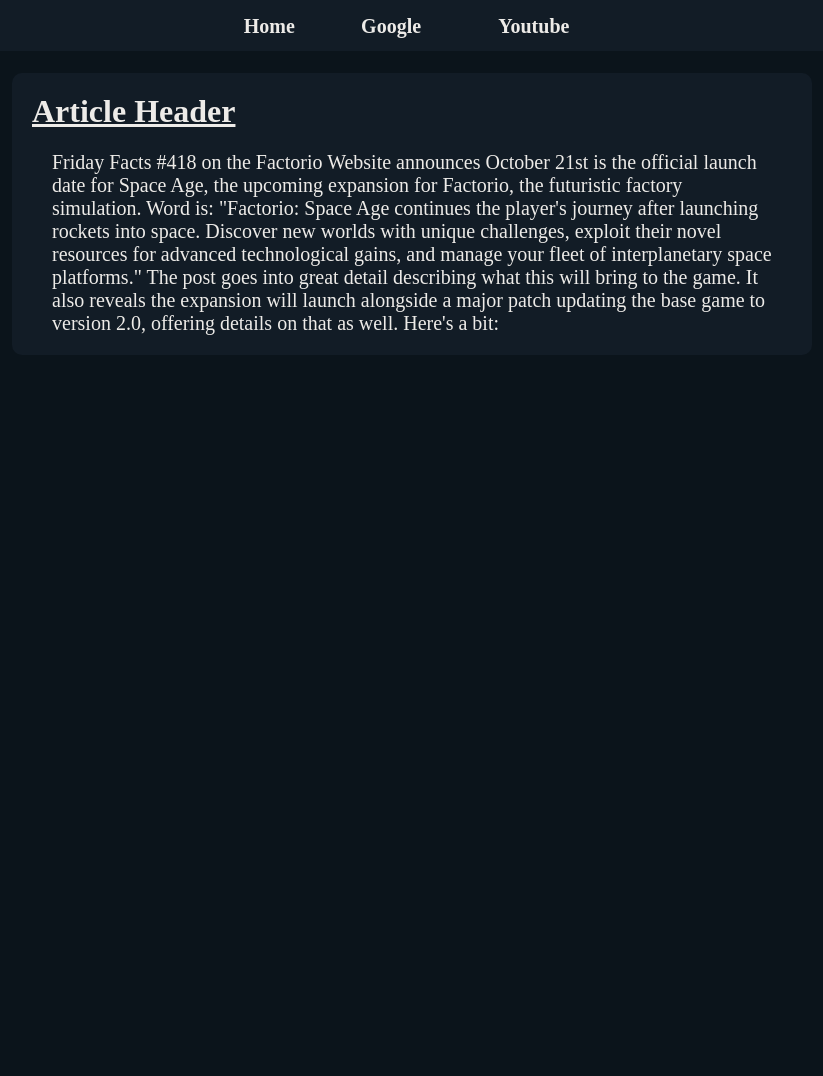
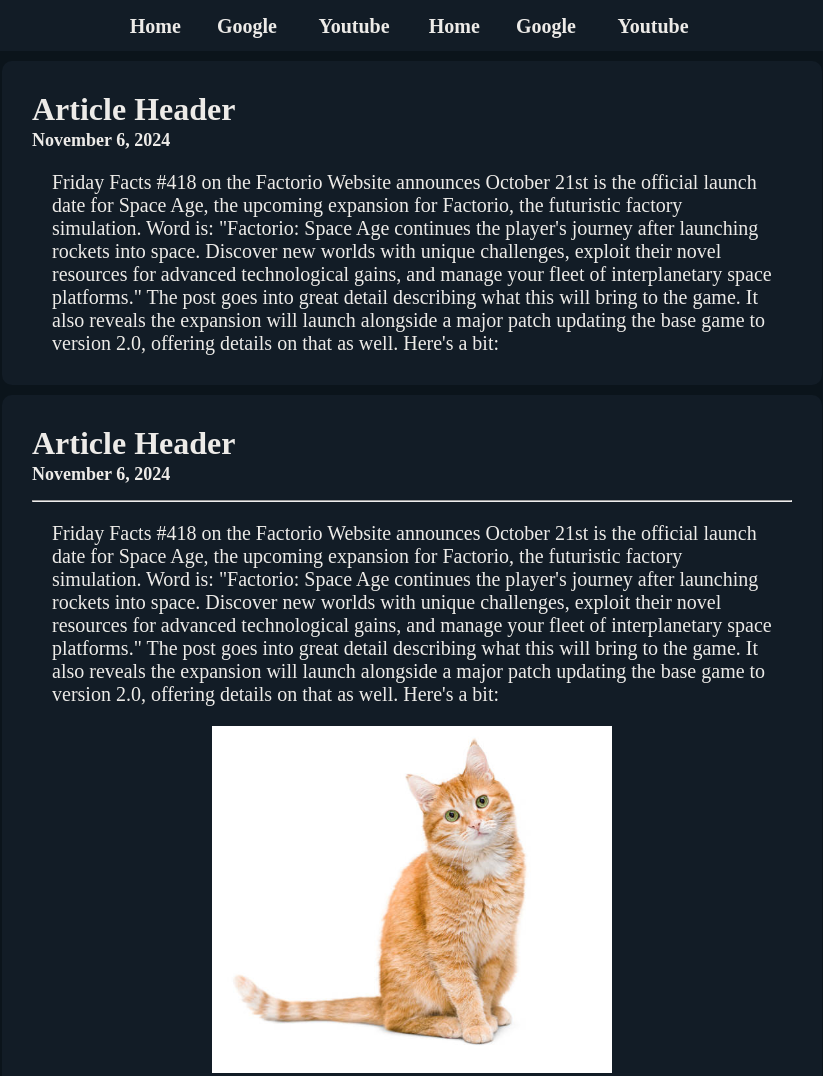
Before and after one commit to Bly7/mysite, a plain HTML site: page index.html in a window 1280 px wide. Shown: the part 80-1156 px from the top of the page, without its empty margins (228-1051 px from the left). Before the commit the page ends 800 px from the top, so only its background shows below. Drawn offline with Linux system fonts and the light colour scheme.

Commit message:
Adding Images, Image Styles, and Testing Article/Naviation Layouts/Refinement

```diff
--- a/index.html
+++ b/index.html
@@ -12,8 +12,11 @@
 		<h1 style="padding:0px; font-size:30px">
 			This is My Navigation Panel
 		</h1>
-		<table style="width:400px; text-align:center; font-size:20px">
+		<table style="width:600px; text-align:center; font-size:20px">
 			<tr>
+				<th>Home</th>
+				<th>Google</th>
+				<th>Youtube</th>
 				<th>Home</th>
 				<th>Google</th>
 				<th>Youtube</th>
@@ -26,11 +29,41 @@
 
 <div class="article">
 	<h1 class="article-title">
+		Article Header
+	</h1>
+	<h2 class="article-date">
+		<time>November 6, 2024</time>
+	</h2>
+	<p class="article-body">
+		Friday Facts #418 on the Factorio Website announces October 21st is the official launch date for Space Age, the upcoming expansion for Factorio, the futuristic factory simulation. Word is: "Factorio: Space Age continues the player's journey after launching rockets into space. Discover new worlds with unique challenges, exploit their novel resources for advanced technological gains, and manage your fleet of interplanetary space platforms." The post goes into great detail describing what this will bring to the game. It also reveals the expansion will launch alongside a major patch updating the base game to version 2.0, offering details on that as well. Here's a bit:
+	</p>
+</div>
+
+<div class="article">
+	<h1 class="article-title">
+		Article Header
+	</h1>
+	<h2 class="article-date">
+		<time>November 6, 2024</time>
+	</h2>
+	<hr style="margin-inline-start: 20px; margin-inline-end: 20px;">
+	<p class="article-body">
+		Friday Facts #418 on the Factorio Website announces October 21st is the official launch date for Space Age, the upcoming expansion for Factorio, the futuristic factory simulation. Word is: "Factorio: Space Age continues the player's journey after launching rockets into space. Discover new worlds with unique challenges, exploit their novel resources for advanced technological gains, and manage your fleet of interplanetary space platforms." The post goes into great detail describing what this will bring to the game. It also reveals the expansion will launch alongside a major patch updating the base game to version 2.0, offering details on that as well. Here's a bit:
+	</p>
+	<img class="article-image" src="Images/cat1.jpg" alt="Cat1 image">
+	<p class="article-body">
+		Friday Facts #418 on the Factorio Website announces October 21st is the official launch date for Space Age, the upcoming expansion for Factorio, the futuristic factory simulation. Word is: "Factorio: Space Age continues the player's journey after launching rockets into space. Discover new worlds with unique challenges, exploit their novel resources for advanced technological gains, and manage your fleet of interplanetary space platforms." The post goes into great detail describing what this will bring to the game. It also reveals the expansion will launch alongside a major patch updating the base game to version 2.0, offering details on that as well. Here's a bit:
+	</p>
+</div>
+
+<div class="article">
+	<h1 class="article-title">
 		<u>Article Header</u>
 	</h1>
 	<p class="article-body">
 		Friday Facts #418 on the Factorio Website announces October 21st is the official launch date for Space Age, the upcoming expansion for Factorio, the futuristic factory simulation. Word is: "Factorio: Space Age continues the player's journey after launching rockets into space. Discover new worlds with unique challenges, exploit their novel resources for advanced technological gains, and manage your fleet of interplanetary space platforms." The post goes into great detail describing what this will bring to the game. It also reveals the expansion will launch alongside a major patch updating the base game to version 2.0, offering details on that as well. Here's a bit:
 	</p>
+	<img class="article-image" src="Images/cat1.jpg" alt="Cat1 image">
 </div>
 
 </body>
--- a/styles/main.css
+++ b/styles/main.css
@@ -13,22 +13,39 @@ div.article
 {
 	color:#EDEBE8;
 	background-color:#121C26;
-    padding:0px;
+	padding:10px;
 	max-width:800px;
 	margin-inline: auto;
-    border-radius:10px
+	border-radius:10px;
+	margin-top: 10px;
 }
 
 h1.article-title
 {
-    padding-left:20px;
-    padding-top:20px
+	margin:20px;
+	margin-bottom: 0px;
+}
+
+h2.article-date
+{
+	font-size: 18px;
+	margin-left: 20px;
+	margin-top: 2px;
 }
 
 p.article-body
 {
-    padding-bottom:20px;
 	padding-left:40px;
 	padding-right:40px;
-    font-size:20px
+	font-size:20px;
 }
+
+img.article-image
+{
+	margin-left: auto;
+	margin-right: auto;
+	margin-top: 20px;
+	margin-bottom: 20px;
+	width: 50%;
+	display: block;
+}
```
Also changed, not shown: Images/cat1.jpg (added). Lines whose indentation alone changed are shown as unchanged.
